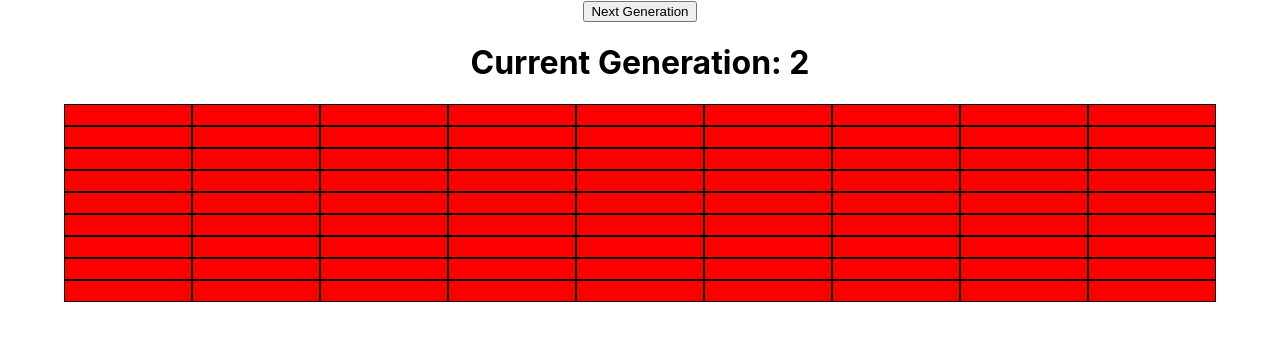
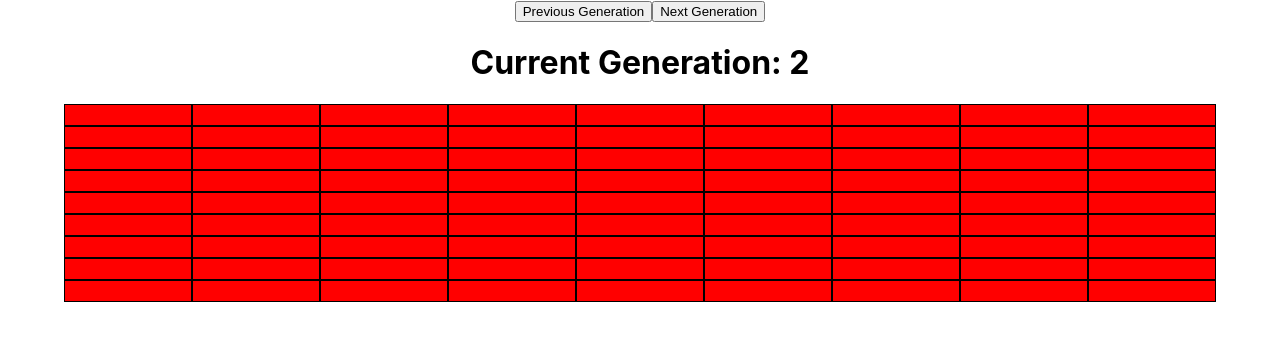
Before and after one commit to DillonRmD/Game-Of-Life-React, a React (Create React App) app: page / in a window 1280 px wide. Both pictures are taken after a click on the button "Next Generation". Shown: the top 340 px of the page. Built offline with nearby package versions, Linux system fonts and the light colour scheme; the HTML template or start-up script is replaced by a standard one.

Commit message:
Added previous dynamic showing/hiding of previous gerneation button

```diff
--- a/src/App.tsx
+++ b/src/App.tsx
@@ -120,8 +120,24 @@ const App = () => {
             setCurrentGeneration(currentGeneration + 1);
     }
 
+    function prevGeneration(){
+
+
+
+        setCurrentGeneration(currentGeneration - 1);
+    }
+
     return (
         <div className="App">
+            {
+                currentGeneration > 1 ?
+                <button onClick={() => prevGeneration()} id ="">
+                Previous Generation
+                </button>
+                :
+                null
+            }
+
             <button onClick={() => nextGeneration()} id="">
                 Next Generation
             </button>
```
